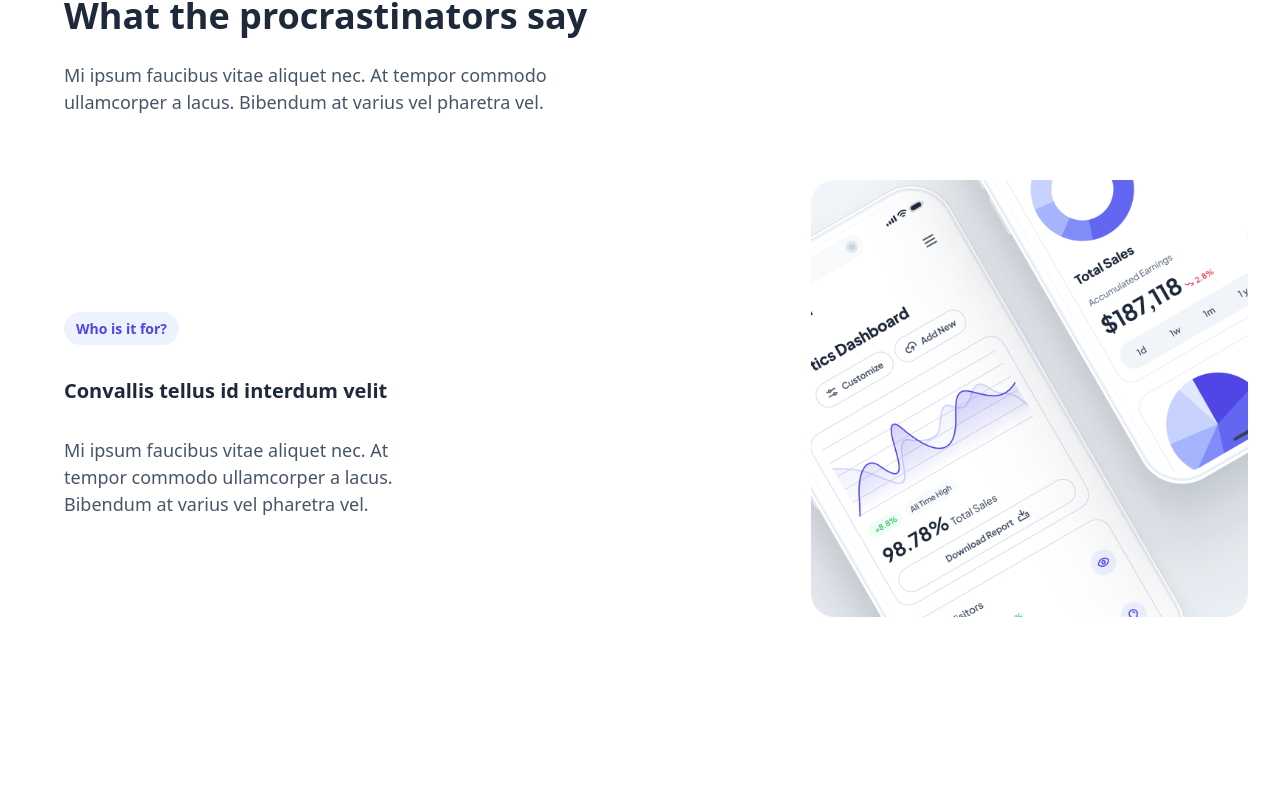
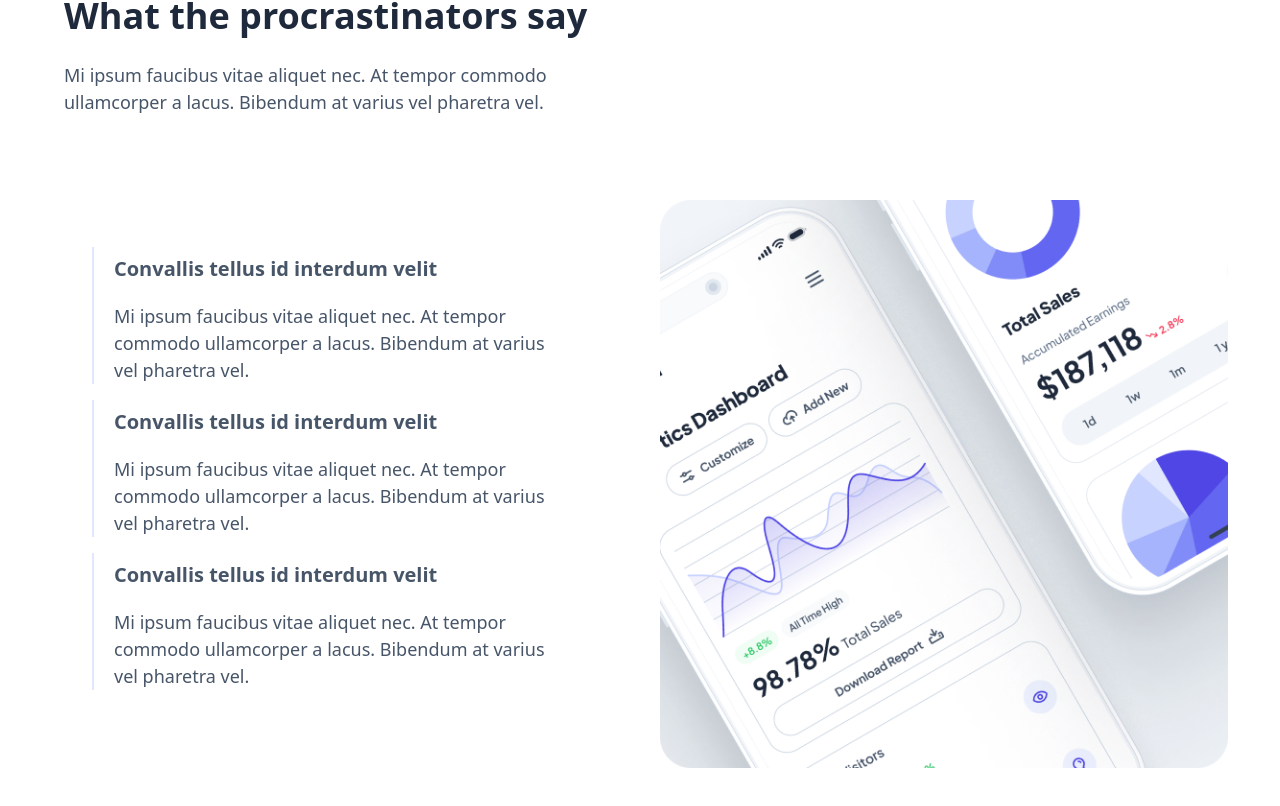
Before and after one commit to Chironzit-Biswas/Task2, a React (Vite) app: page /faq in a window 1280 px wide. Shown: the part 3351-4157 px from the top of the page. Before the commit the page ends 3998 px from the top, so only its background shows below. Built offline with nearby package versions, Linux system fonts and the light colour scheme.

Commit message:
new task

```diff
--- a/src/components/Feature.jsx
+++ b/src/components/Feature.jsx
@@ -11,16 +11,38 @@ export const Feature = () => {
                     <p className={'text-[18px] font-normal text-[#475569] mt-[24px] md:w-1/2  mb-[64px]'}>Mi ipsum faucibus vitae aliquet nec. At tempor commodo ullamcorper a lacus. Bibendum at varius vel pharetra vel.</p>
                 </div>
 
-                <div className={'flex justify-center items-center'}>
-                    <div className={'flex flex-col justify-start items-start mx-8'}>
-                        <p className={'text-[#4F46E5] text-[14px] mt-[96px] font-semibold bg-[#EEF2FF] py-[6px] px-[12px] rounded-full'}>Who
-                            is it for?</p>
-                        <h1 className={'text-[20px] font-extrabold text-[#1E293B]  mt-[24px] md:w-2/3 leading-[44px]'}>Convallis tellus id interdum velit</h1>
-                        <p className={'text-[18px] font-normal text-[#475569] mt-[24px] md:w-1/2  mb-[64px]'}>Mi ipsum
-                            faucibus vitae aliquet nec. At tempor commodo ullamcorper a lacus. Bibendum at varius vel
-                            pharetra vel.</p>
+                <div className={'md:flex justify-center items-center'}>
+                    <div className={' justify-start items-start mb-4 mx-8  px-[28px]'}>
+                        <div className={'border-l-2 border-[#E0E7FF] hover:border-[#4F46E5] mb-4 px-5'}>
+                            <h1 className={'text-[20px] font-extrabold text-[#475569]  mb-[12px] leading-[44px]'}>Convallis
+                                tellus id interdum velit</h1>
+                            <p className={'text-[18px]  font-normal text-[#475569] '}>Mi ipsum
+                                faucibus vitae aliquet nec. At tempor commodo ullamcorper a lacus. Bibendum at varius
+                                vel
+                                pharetra vel.</p>
+                        </div>
+
+                        <div className={'border-l-2 border-[#E0E7FF] hover:border-[#4F46E5] mb-4 px-5'}>
+                            <h1 className={'text-[20px] font-extrabold text-[#475569]  mb-[12px] leading-[44px]'}>Convallis
+                                tellus id interdum velit</h1>
+                            <p className={'text-[18px]  font-normal text-[#475569] '}>Mi ipsum
+                                faucibus vitae aliquet nec. At tempor commodo ullamcorper a lacus. Bibendum at varius
+                                vel
+                                pharetra vel.</p>
+                        </div>
+
+                        <div className={'border-l-2 border-[#E0E7FF] hover:border-[#4F46E5] mb-4 px-5'}>
+                            <h1 className={'text-[20px] font-extrabold text-[#475569]  mb-[12px] leading-[44px]'}>Convallis
+                                tellus id interdum velit</h1>
+                            <p className={'text-[18px]  font-normal text-[#475569] '}>Mi ipsum
+                                faucibus vitae aliquet nec. At tempor commodo ullamcorper a lacus. Bibendum at varius
+                                vel
+                                pharetra vel.</p>
+                        </div>
                     </div>
-                    <div>
+
+
+                    <div className={'md:h-full md:w-full p-5 '}>
                         <img src={RightSideImg} alt=""/>
                     </div>
                 </div>
```
